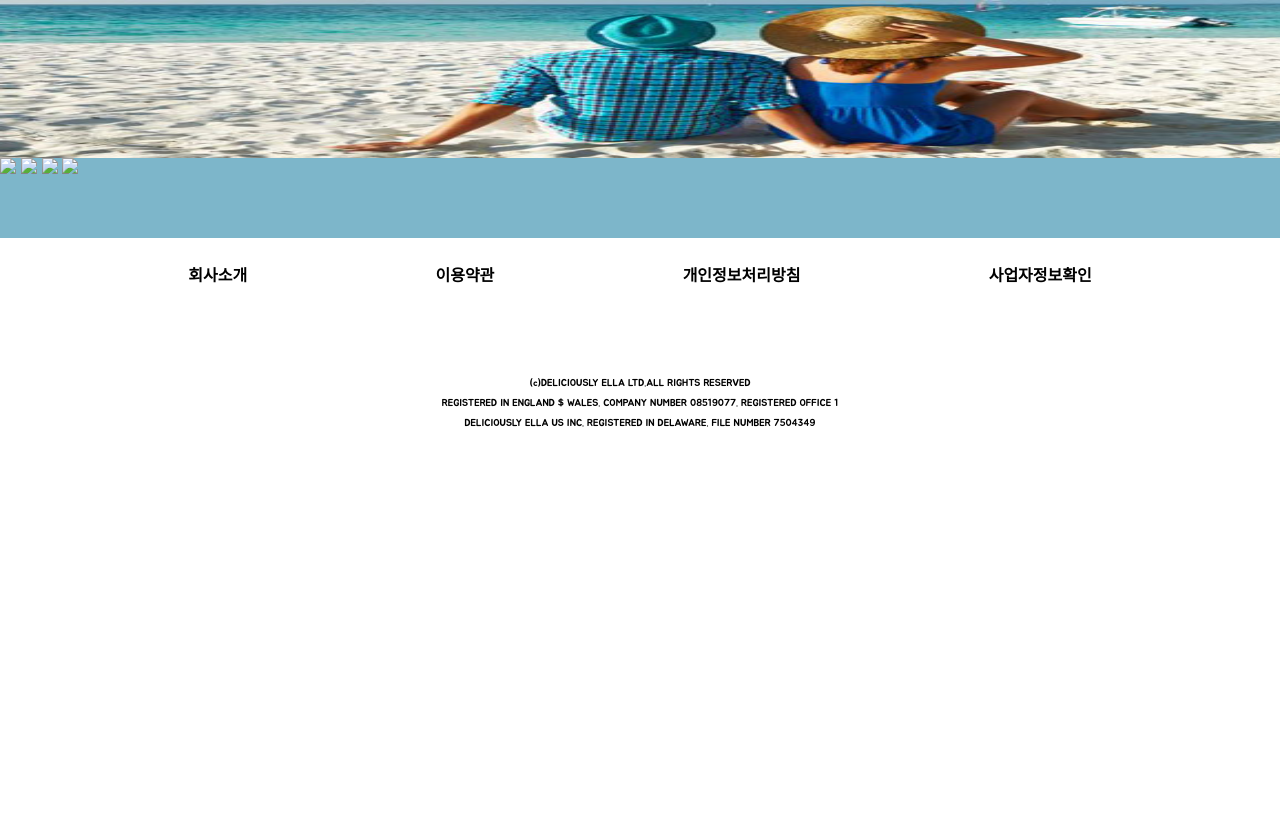
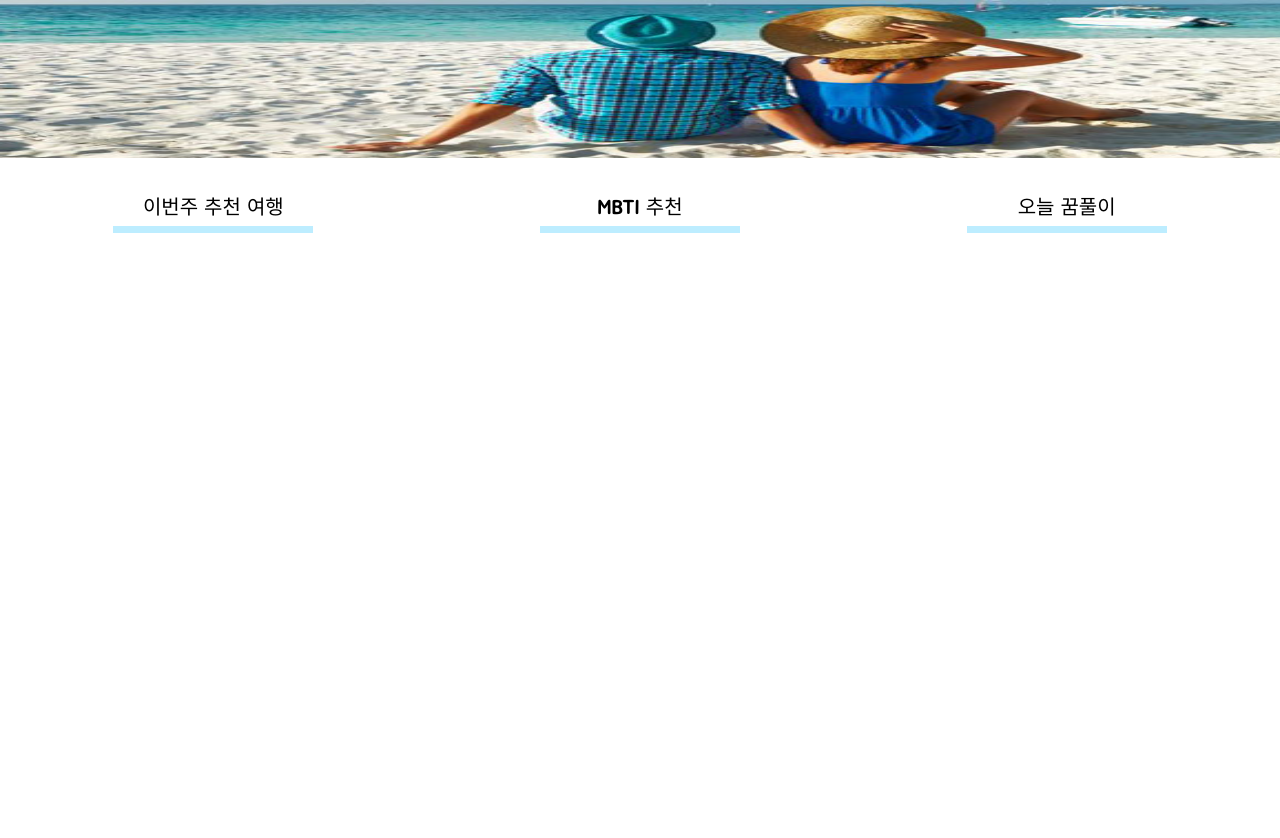
Before and after one commit to EuiHyeon/tot, a plain HTML site: page index.html in a window 1280 px wide. Shown: the part 1342-2180 px from the top of the page. Before the commit the page ends 2020 px from the top, so only its background shows below. Drawn offline with nearby package versions, Linux system fonts and the light colour scheme.

Commit message:
내용 추가

```diff
--- a/index.html
+++ b/index.html
@@ -5,7 +5,7 @@
     <meta http-equiv="X-UA-Compatible" content="IE=edge">
     <meta name="viewport" content="width=device-width, initial-scale=1.0">
     <meta name="viewport" content="width=device-width, maximum-scale=1.0, minimum-scale=1, user-scalable=yes,initial-scale=1.0" />
-    <title>day-night</title>
+    <title>Trip or Travel</title>
     <link rel= "stylesheet" href="css/style.css">
     <link rel= "stylesheet" href="https://cdn.jsdelivr.net/npm/reset-css@5.0.1/reset.min.css">
 </head>
@@ -65,12 +65,26 @@
                 <img src= "img/img2.jpg" style = "width:100%; height:100%;">
             </article>
         </section>
+        <section style = "width:100%; height: 900px; display: grid; grid-template-columns:1fr 1fr 1fr">
+            <article style= "height: 100%; display : grid; grid-template-rows: 10% 90%;">
+                <div id = "content_head" style="width:200px; height: 75%; border-bottom: 7px solid #BDEDFF; margin : 0 auto;">
+                    <p style= "line-height:100px; font-size:20px; text-align: center;">이번주 추천 여행</p>
+                </div>
+            </article>
+            <article style= "height: 100%; display : grid; grid-template-rows: 10% 90%;">
+                <div id = "content_head" style="width:200px; height: 75%; border-bottom: 7px solid #BDEDFF; margin : 0 auto;">
+                    <p style= "line-height:100px; font-size:20px; text-align: center;">MBTI 추천</p>
+                </div>
+            </article>
+            <article style= "height: 100%; display : grid; grid-template-rows: 10% 90%;">
+                <div id = "content_head" style="width:200px; height: 75%; border-bottom: 7px solid #BDEDFF; margin : 0 auto;">
+                    <p style= "line-height:100px; font-size:20px; text-align: center;">오늘 꿈풀이</p>
+                </div>
+            </article>
+        </section>
         <footer style= "width: 100%; height: 400px;">
             <article style="width:100%; height: 80px; background-color: #7db6ca; margin-bottom:30px;">
-                <img src= "images/icon1.png">
-                <img src= "images/icon2.png">
-                <img src= "images/icon3.png">
-                <img src= "images/icon4.png">
+
             </article>
             <article id ="footer_list" style="height:70px;">
                 <ul style = "display: flex; font-weight: bold;  justify-content: space-evenly; align-items:center;">
```
Also changed, not shown: 1 other file.
